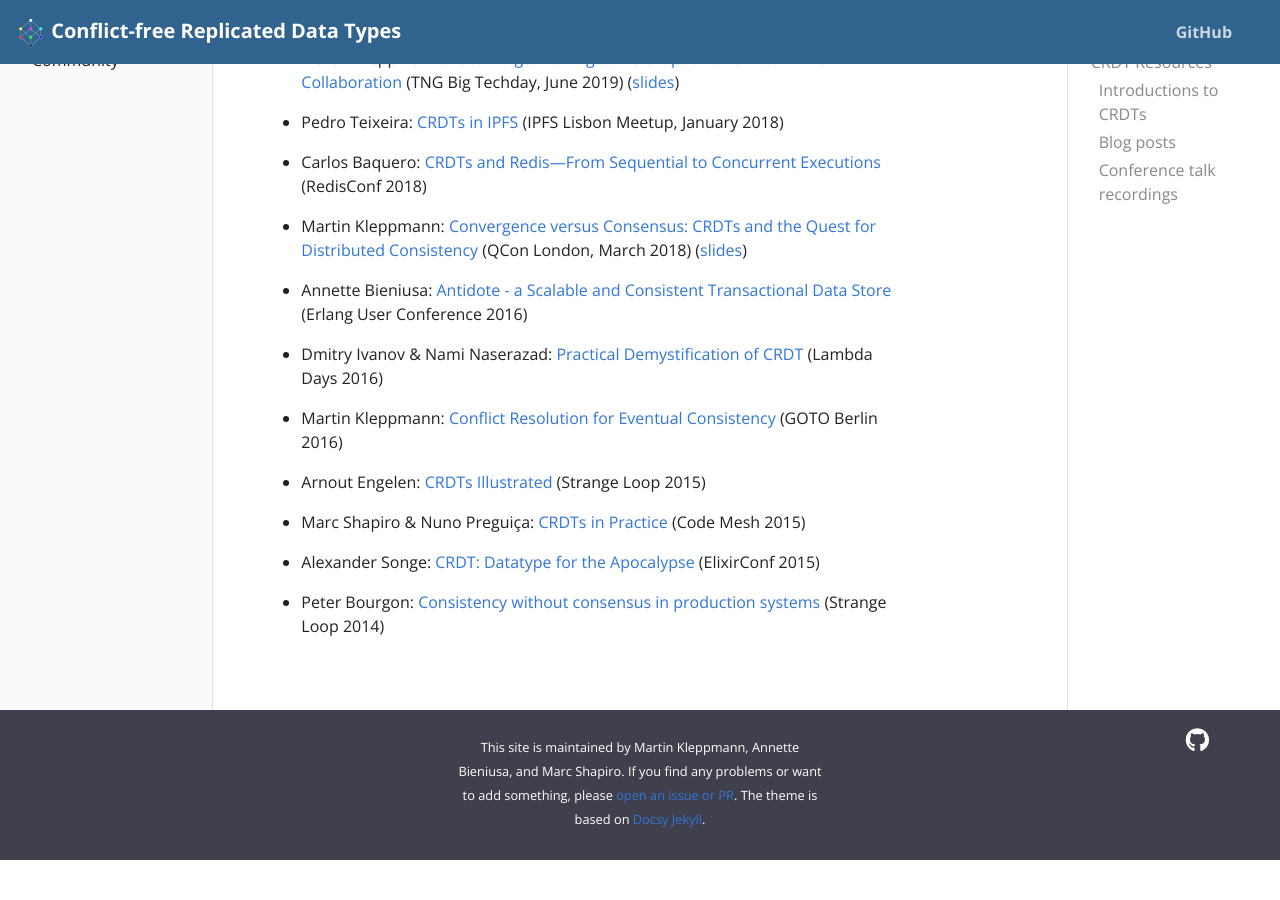
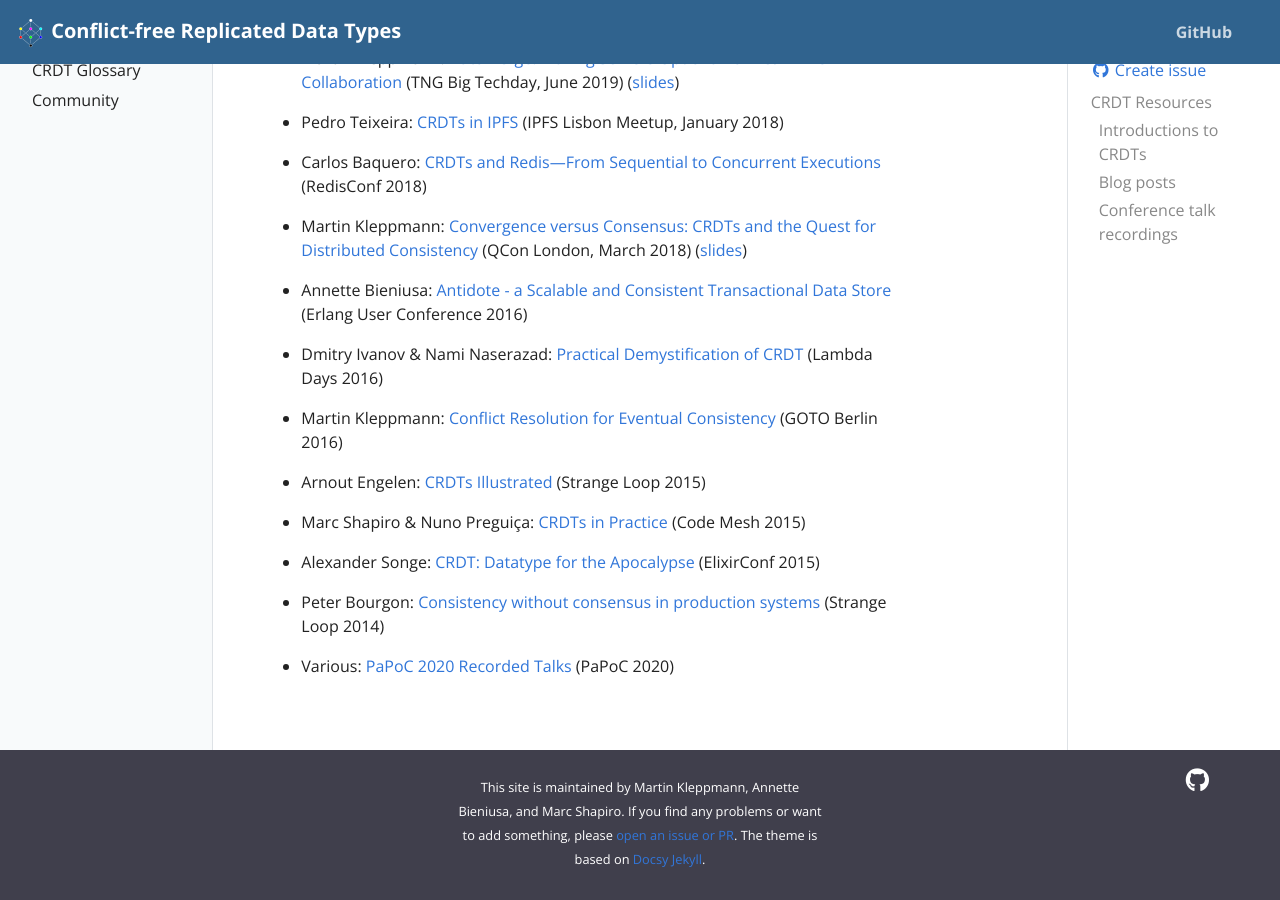
Before and after one commit to ept/crdt-website, a Jekyll site: the page built from pages/resources.md, in a window 1280 px wide and 900 px high, scrolled down 1280 px. Built offline with Jekyll 4.4.1, drawn with Linux system fonts in a browser that asks for light colours; before the commit the page ends 2140 px from its top, so only the background shows below that.

Commit message:
Added PaPoC 2020 Recorded Talks To Conference Talk Recordings List

```diff
--- a/pages/resources.md
+++ b/pages/resources.md
@@ -121,3 +121,7 @@ permalink: /resources
 * Peter Bourgon:
   [Consistency without consensus in production systems](https://www.youtube.com/watch?v=em9zLzM8O7c)
   (Strange Loop 2014)
+
+* Various:
+  [PaPoC 2020 Recorded Talks](https://www.youtube.com/playlist?list=PLHHiNr_VnyWKj64PWjd9iM2OY19s9QGCY)
+  (PaPoC 2020)
```
